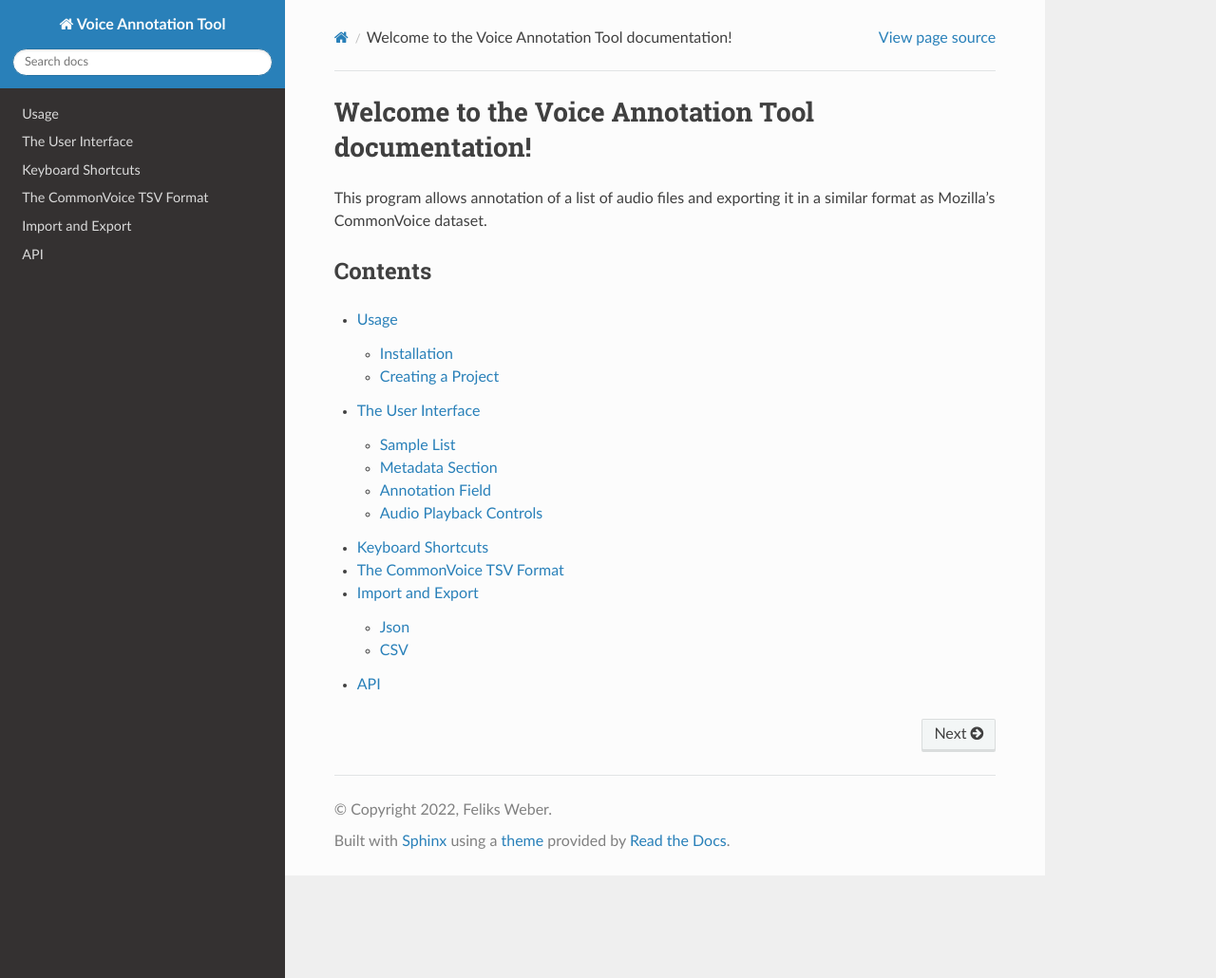
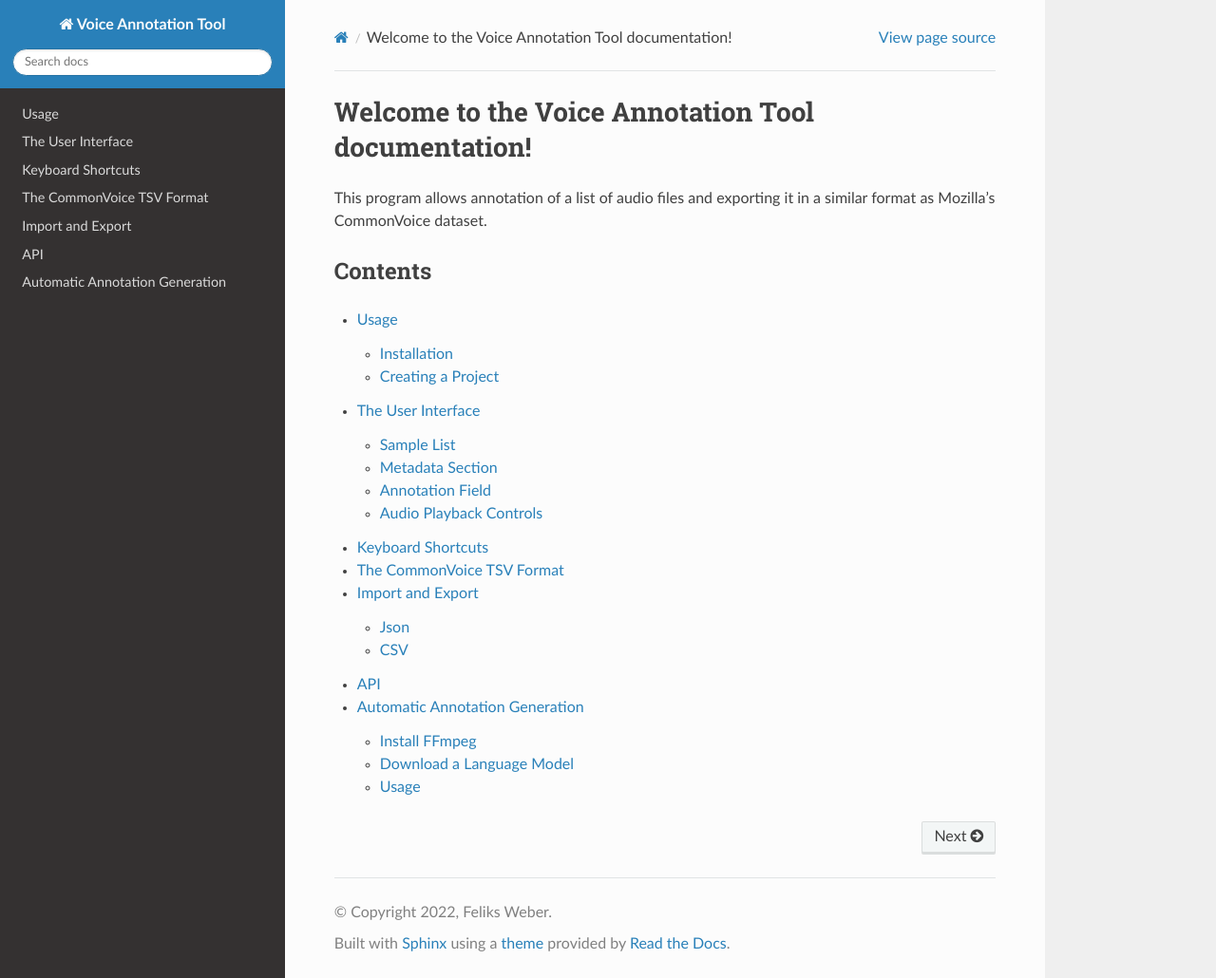
Before and after one commit to tud-zih-energy/voice-annotation-tool, a Sphinx documentation site: the page built from docs/index.rst, in a window 1280 px wide and 1030 px high. Shown: the whole window at 95% size. Built offline with Sphinx 7.4.7 and the Read the Docs theme 2.0.0, drawn with Linux system fonts in a browser that asks for light colours; some of the changed lines change nothing that is shown.

Commit message:
Initial documentation of the auto-generate feature

```diff
--- /dev/null
+++ b/docs/generate_annotations.rst
@@ -0,0 +1,23 @@
+Automatic Annotation Generation
+===============================
+
+To speed up annotation Coqui's speech-to-text capabilities can be used to automatically generate annotations for the samples.
+
+Install FFmpeg
+--------------
+
+If you don't have it already, install FFmpeg on your machine. It is required to prepare the audio files so that they can be used by Coqui.
+
+**Windows: Use Chocolatey or download from here**
+
+**Linux: Use your package manager of choice.**
+
+Download a Language Model
+-------------------------
+
+If you don't want to train your own model, you can download a pre-trained one from the official Coqui website: https://coqui.ai/models.
+
+Usage
+-----
+
+First, select your language model under `Edit>Select Language Model...`. Then choose `Edit>Auto-Generate Annotation Text` and wait for the process to complete. A popup will be shown once the it is finished.
--- a/docs/index.rst
+++ b/docs/index.rst
@@ -14,3 +14,4 @@ Contents
    tsv_format
    import_export
    api
+   generate_annotations
```
